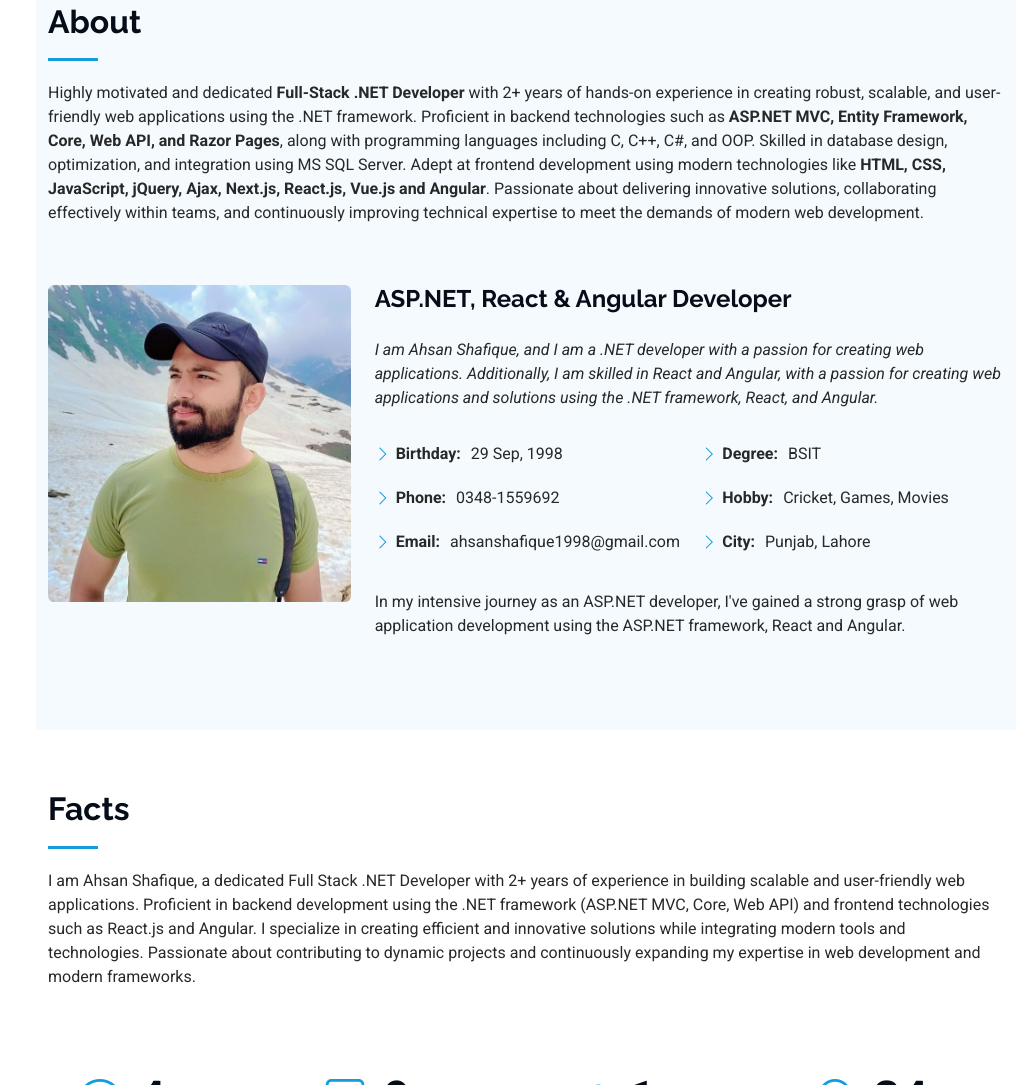
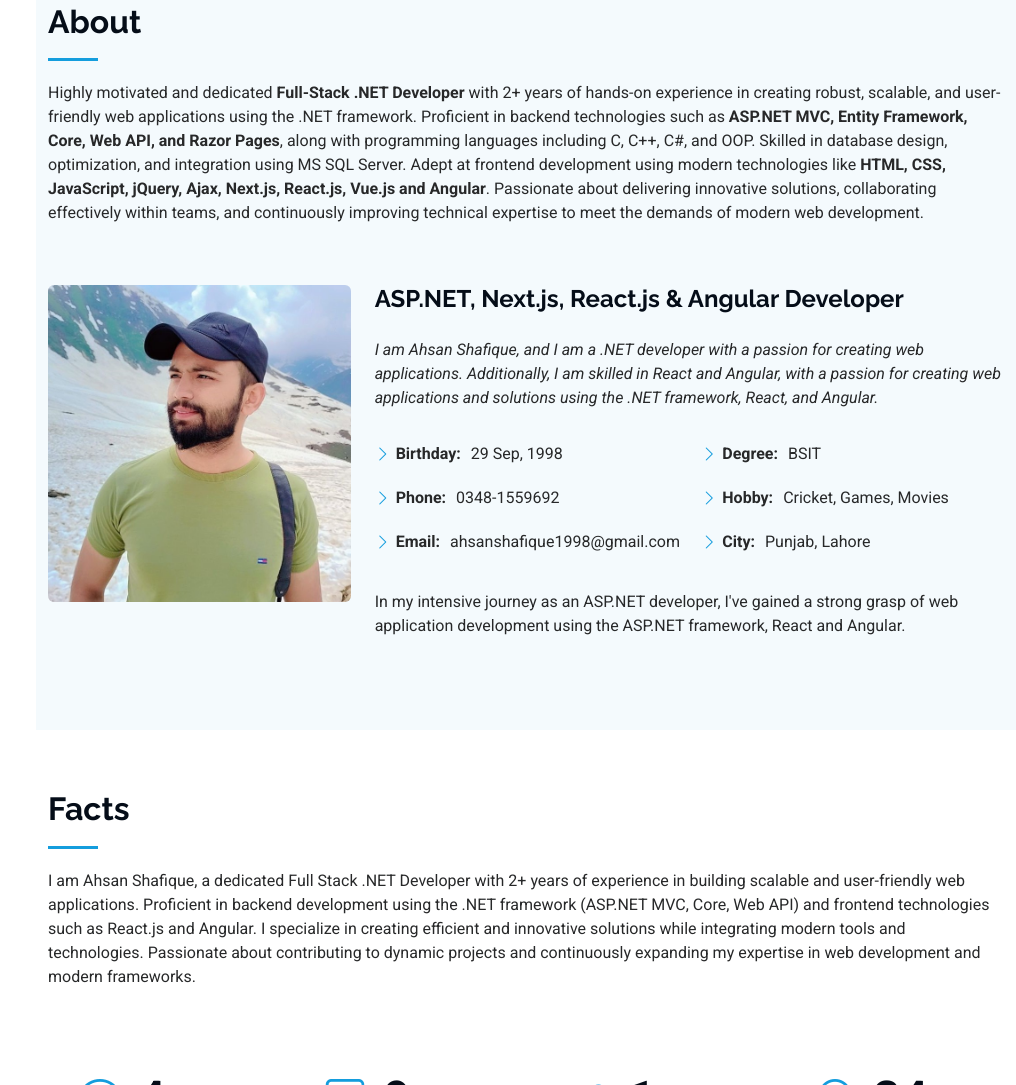
Before and after one commit to Ahsan-803/ahsanportfolio, a plain HTML site: page index.html in a window 1280 px wide. Shown: the part 857-1942 px from the top of the page, without its empty margins (264-1280 px from the left). Drawn offline with Linux system fonts and the light colour scheme.

Commit message:
Update index.html

```diff
--- a/index.html
+++ b/index.html
@@ -112,7 +112,7 @@
             <img src="assets/img/Ahsan/IMG-20240630-WA0068(1).jpg" class="img-fluid rounded-2" alt="">
           </div>
           <div class="col-lg-8 content">
-            <h2>ASP.NET, React & Angular Developer</h2>
+            <h2>ASP.NET, Next.js, React.js & Angular Developer</h2>
             <p class="fst-italic py-3">
               I am Ahsan Shafique, and I am a .NET developer with a passion for creating web applications. Additionally, I am skilled in React and Angular, with a passion for creating web applications and solutions using the .NET framework, React, and Angular.
             </p>
```
